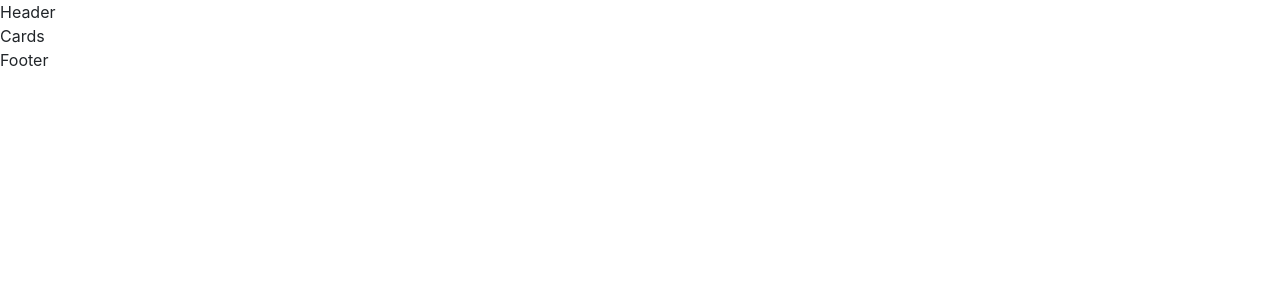
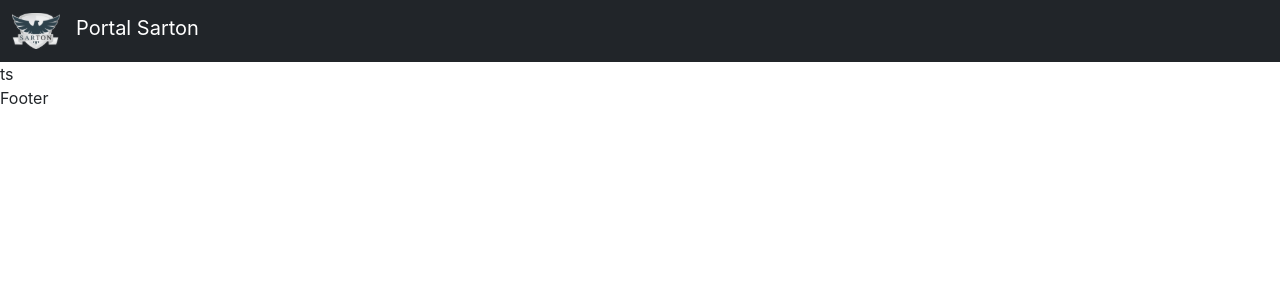
Before and after one commit to francovinicius/portalsarton, a React (Create React App) app: page / in a window 1280 px wide. Shown: the top 300 px of the page. Built offline with nearby package versions, Linux system fonts and the light colour scheme; the HTML template or start-up script is replaced by a standard one.

Commit message:
add navbar

```diff
--- a/public/index.html
+++ b/public/index.html
@@ -1,43 +1,29 @@
 <!DOCTYPE html>
 <html lang="en">
+
 <head>
   <meta charset="utf-8" />
-    <link rel="icon" href="%PUBLIC_URL%/favicon.ico" />
+  <link rel="icon" href="./assets/icons/logo-sarton.svg" />
   <meta name="viewport" content="width=device-width, initial-scale=1" />
   <meta name="theme-color" content="#000000" />
-    <meta
-      name="description"
-      content="Web site created using create-react-app"
-    />
+  <meta name="description" content="Web site created using create-react-app" />
+  <link href="https://cdn.jsdelivr.net/npm/bootstrap@5.0.2/dist/css/bootstrap.min.css" rel="stylesheet"
+    integrity="sha384-EVSTQN3/azprG1Anm3QDgpJLIm9Nao0Yz1ztcQTwFspd3yD65VohhpuuCOmLASjC" crossorigin="anonymous">
   <link rel="apple-touch-icon" href="%PUBLIC_URL%/logo192.png" />
-    <!--
-      manifest.json provides metadata used when your web app is installed on a
-      user's mobile device or desktop. See https://developers.google.com/web/fundamentals/web-app-manifest/
-    -->
   <link rel="manifest" href="%PUBLIC_URL%/manifest.json" />
-    <!--
-      Notice the use of %PUBLIC_URL% in the tags above.
-      It will be replaced with the URL of the `public` folder during the build.
-      Only files inside the `public` folder can be referenced from the HTML.
+  <title>Portal Sarton</title>
+</head>
 
-      Unlike "/favicon.ico" or "favicon.ico", "%PUBLIC_URL%/favicon.ico" will
-      work correctly both with client-side routing and a non-root public URL.
-      Learn how to configure a non-root public URL by running `npm run build`.
-    -->
-    <title>React App</title>
-  </head>
 <body>
   <noscript>You need to enable JavaScript to run this app.</noscript>
   <div id="root"></div>
-    <!--
-      This HTML file is a template.
-      If you open it directly in the browser, you will see an empty page.
 
-      You can add webfonts, meta tags, or analytics to this file.
-      The build step will place the bundled scripts into the <body> tag.
+  <script src="https://cdn.jsdelivr.net/npm/@popperjs/core@2.9.2/dist/umd/popper.min.js"
+    integrity="sha384-IQsoLXl5PILFhosVNubq5LC7Qb9DXgDA9i+tQ8Zj3iwWAwPtgFTxbJ8NT4GN1R8p"
+    crossorigin="anonymous"></script>
+  <script src="https://cdn.jsdelivr.net/npm/bootstrap@5.0.2/dist/js/bootstrap.min.js"
+    integrity="sha384-cVKIPhGWiC2Al4u+LWgxfKTRIcfu0JTxR+EQDz/bgldoEyl4H0zUF0QKbrJ0EcQF"
+    crossorigin="anonymous"></script>
+</body>
 
-      To begin the development, run `npm start` or `yarn start`.
-      To create a production bundle, use `npm run build` or `yarn build`.
-    -->
-  </body>
 </html>
--- a/src/Components/Cards.jsx
+++ b/src/Components/Cards.jsx
@@ -2,7 +2,9 @@ import React from 'react'
 
 const Cards = () => {
   return (
-    <div>Cards</div>
+    <div className='d-flex justfy-content-center align-items-center'>
+        <div className="teste">ts</div>
+    </div>
   )
 }
 
--- a/src/Components/Header.jsx
+++ b/src/Components/Header.jsx
@@ -1,9 +1,17 @@
-import React from 'react'
+const Header = () => {
+    return (
+        <div>
+            <nav className="navbar navbar-dark bg-dark">
+                <div className="container-fluid">
+                    <a className="navbar-brand d-flex gap-3" href="/">
+                        <img src="/assets/icons/logo-sarton.svg" alt="" className="img-nav d-inline-block align-text-top" />
+                        <span>Portal Sarton</span>
+                    </a>
+                </div>
+            </nav>
+        </div>
 
-const Header = () => {
-  return (
-    <div>Header</div>
-  )
+            )
 }
 
 export default Header
--- a/src/index.css
+++ b/src/index.css
@@ -11,3 +11,11 @@ code {
   font-family: source-code-pro, Menlo, Monaco, Consolas, 'Courier New',
     monospace;
 }
+
+body {
+background-color: rgb(255, 255, 255);
+}
+
+.img-nav {
+  width: 48px;
+}
```
Also changed, not shown: public/assets/icons/excel.svg (added), public/assets/icons/logo-sarton.svg (added). Lines whose indentation alone changed are shown as unchanged.
